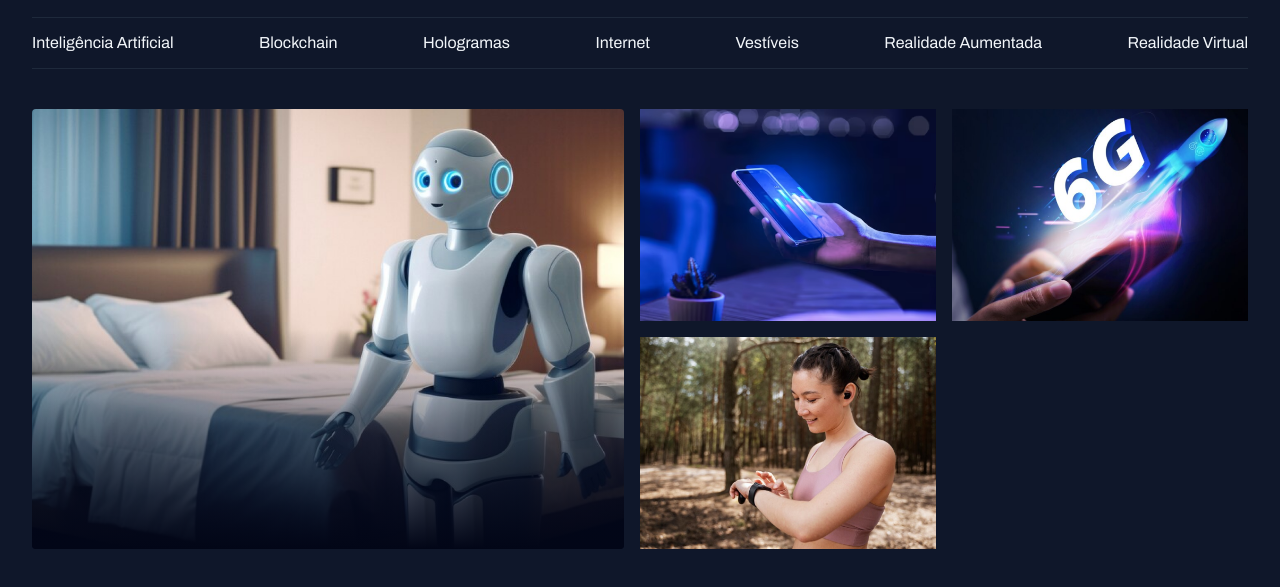
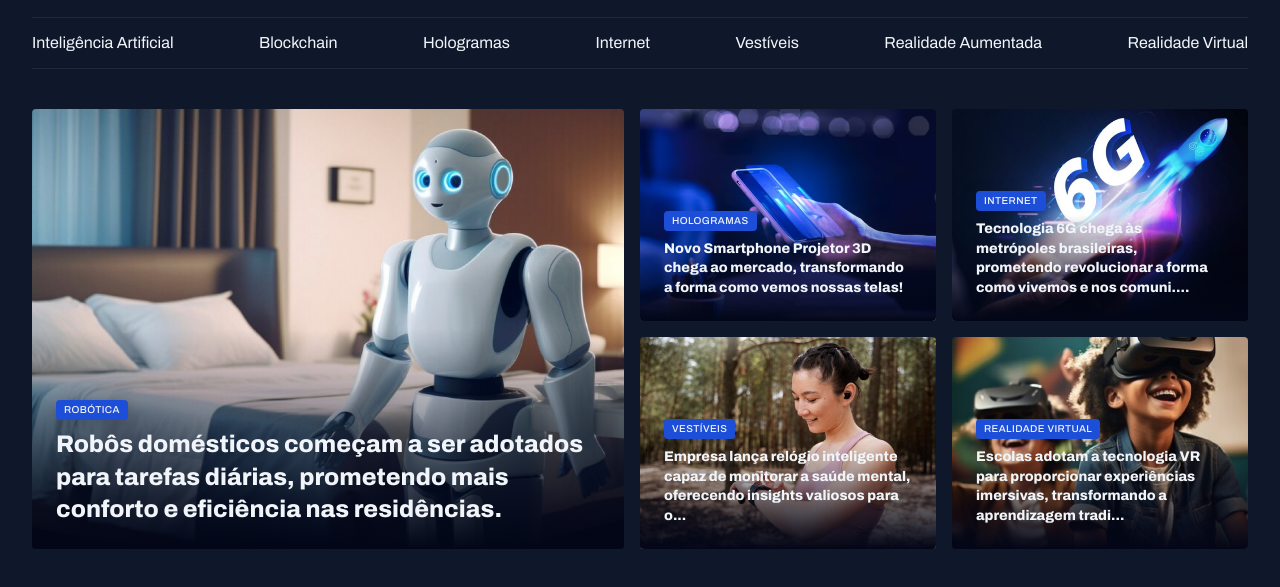
Before and after one commit to fabianogomes01/Portal-de-noticias, a plain HTML site: page index.html in a window 1280 px wide. Shown: the part 55-642 px from the top of the page. Drawn offline with Linux system fonts and the light colour scheme.

Commit message:
Finalizando destaques

```diff
--- a/index.html
+++ b/index.html
@@ -42,20 +42,58 @@
 
     <main class="grid container">
         <section id="featured" class="grid grid-flow-col gap-16">
-            <div class="card">
+            <figure class="card">
                 <img src="assets/images/Image 01.png" alt="">
-            </div>
+
+                <figcaption>
+                    <span class="content-tag">Robótica</span>
+                    <h2 class="text-2xl">
+                        Robôs domésticos começam a ser adotados para tarefas diárias, prometendo mais conforto e eficiência nas residências.
+                    </h2>
+                </figcaption>
+            </figure>
 
             <div class="grid grid-cols-2 gap-16">
-                <div>
+                <figure class="card">
                     <img src="assets/images/Image 02.png" alt="">
-                </div>
-                <div>
+
+                    <figcaption>
+                        <span class="content-tag">Hologramas</span>
+                        <h2 class="text-xl">
+                            Novo Smartphone Projetor 3D chega ao mercado, transformando a forma como vemos nossas telas!
+                        </h2>
+                    </figcaption>
+                </figure>
+                <figure class="card">
                     <img src="assets/images/Image 03.png" alt="">
-                </div>
-                <div>
+
+                    <figcaption>
+                        <span class="content-tag">Internet</span>
+                        <h2 class="text-xl">
+                            Tecnologia 6G chega às metrópoles brasileiras, prometendo revolucionar a forma como vivemos e nos comuni....
+                        </h2>
+                    </figcaption>
+                </figure>
+                <figure class="card">
                     <img src="assets/images/Image 04.png" alt="">
-                </div>
+
+                    <figcaption>
+                        <span class="content-tag">Vestíveis</span>
+                        <h2 class="text-xl">
+                            Empresa lança relógio inteligente capaz de monitorar a saúde mental, oferecendo insights valiosos para o...
+                        </h2>
+                    </figcaption>
+                </figure>
+                <figure class="card">
+                    <img src="assets/images/Image 05.png" alt="">
+
+                    <figcaption>
+                        <span class="content-tag">Realidade Virtual</span>
+                        <h2 class="text-xl">
+                            Escolas adotam a tecnologia VR para proporcionar experiências imersivas, transformando a aprendizagem tradi...
+                        </h2>
+                    </figcaption>
+                </figure>
             </div>
         </section>
     </main>
--- a/styles/global.css
+++ b/styles/global.css
@@ -61,3 +61,15 @@ img {
 main {
     margin-top: 40px;
 }
+
+.content-tag {
+    display: inline-block;
+    background-color: var(--brand-color-dark);
+    padding: 4px 8px;
+    border-radius: 4px;
+    font: 500 10px/1.2 var(--font-family);
+    text-transform: uppercase;
+    letter-spacing: 0.04em;
+    color: var(--text-color-primary);
+    box-shadow: 0px 4px 16px rgba(2, 6, 23, 0.25);
+}
--- a/styles/sections.css
+++ b/styles/sections.css
@@ -19,5 +19,19 @@
                 #020617 100%
             );
         }
+
+        figcaption {
+            position: absolute;
+            bottom: 0;
+            padding: 24px;
+
+            &:has(.text-lg) {
+                padding: 12px;
+            }
+
+            h2 {
+                margin-top: 8px;
+            }
+        }
     }
 }
--- a/styles/utility.css
+++ b/styles/utility.css
@@ -14,3 +14,19 @@
 .gap-16 {
     gap: 16px;
 }
+
+.text-2xl {
+    font: var(--h1);
+}
+
+.text-xl {
+    font: var(--h2);
+}
+
+.text-lg {
+    font: var(--h3);
+}
+
+.text-sm {
+    font: var(--text-sm);
+}
```
